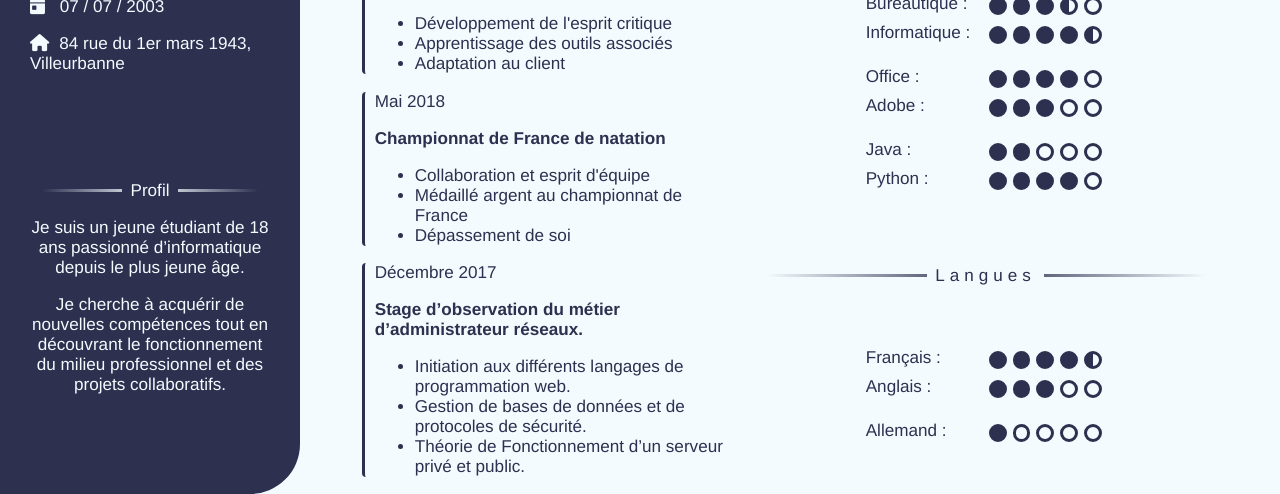
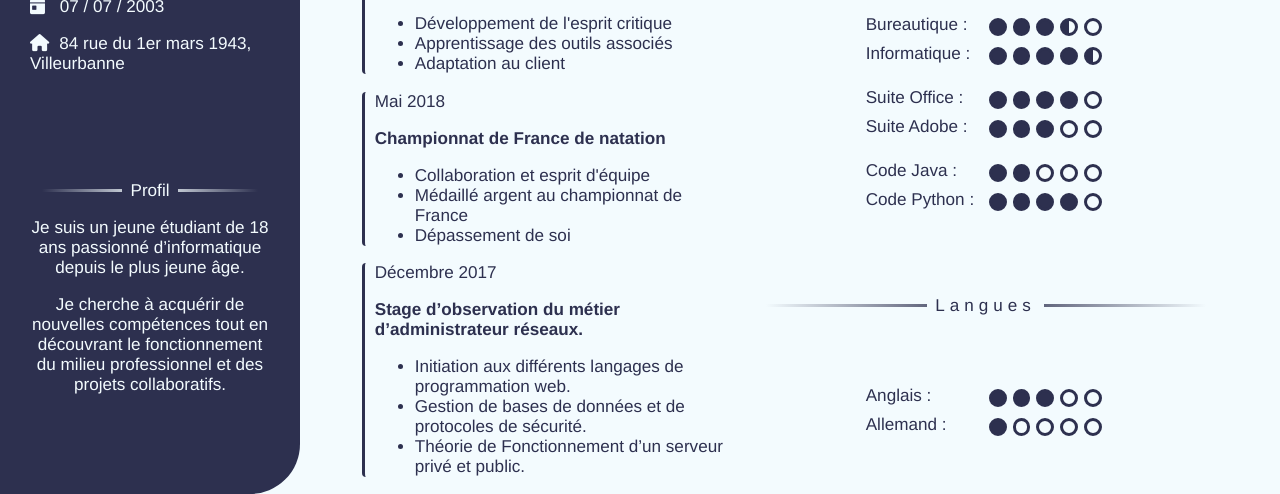
Before and after one commit to Irophin/CV-Web, a plain HTML site: page index.html in a window 1280 px wide. Shown: the part 614-1108 px from the top of the page. Drawn offline with Linux system fonts and the light colour scheme.

Commit message:
Add files via upload

```diff
--- a/index.html
+++ b/index.html
@@ -221,7 +221,7 @@
 
 					<!-- Conteneur compétence en Office -->
 					<div class="Office">
-						<span>Office :</span>
+						<span>Suite Office :</span>
 
 						<!-- Liste stockant la barre de progressions dans la suite Office-->
 						<ul class= "Jauge">
@@ -231,7 +231,7 @@
 
 					<!-- Conteneur compétence Adobe -->
 					<div class="Adobe">
-						<span>Adobe :</span>
+						<span>Suite Adobe :</span>
 
 						<!-- Liste stockant la barre de progressions dans la suite Adobe-->
 						<ul class= "Jauge">
@@ -241,7 +241,7 @@
 
 					<!-- Conteneur compétence Java -->
 					<div class="Java">
-						<span>Java :</span>
+						<span>Code Java :</span>
 
 						<!-- Liste stockant la barre de progressions en Java-->
 						<ul class= "Jauge">
@@ -250,7 +250,7 @@
 					</div>
 
 					<div class="Python">
-						<span>Python :</span>
+						<span>Code Python :</span>
 
 						<!-- Liste stockant la barre de progressions en Python-->
 						<ul class= "Jauge">
@@ -268,17 +268,6 @@
 
 				<!-- Conteneur stockant l'ensemble des barres de progression -->
 				<div class="Progression">
-
-					<!-- Conteneur compétence Français -->
-					<div class="Francais">
-						<span>Français :</span>
-
-						<!-- Liste stockant la barre de progressions de français-->
-						<ul class= "Jauge">
-							<li class='Complet'/><li class='Complet'/><li class='Complet'/><li class='Complet'/><li class='Moitier'/>
-						</ul>
-
-					</div>
 
 					<!-- Conteneur compétence Anglais -->
 					<div class="Anglais">
```
